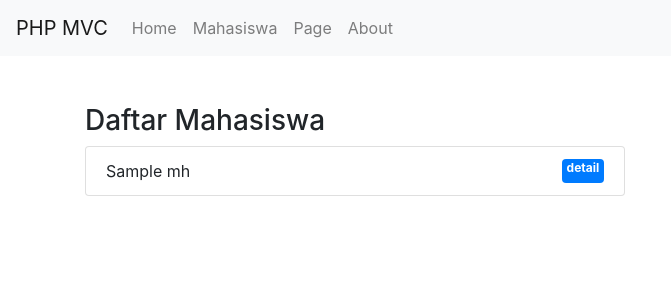
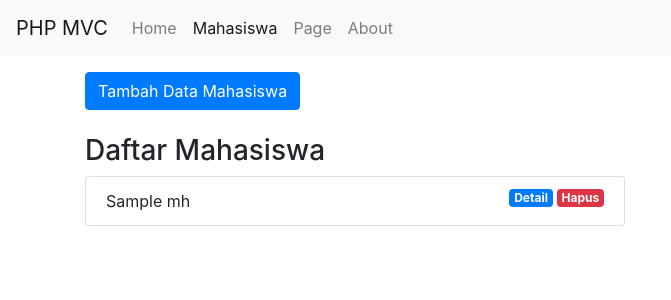
Before and after one commit to rez-f/phpmvc, a PHP site: the page made by app/views/mahasiswa/index.php in a window 1280 px wide. Shown: the top 300 px of the page, without its empty margins (0-671 px from the left). Run offline with PHP 8.4, Linux system fonts and the light colour scheme; the template is opened without the code that fills it: most values are stand-ins (such as "Sample title", 1, 10 or a date in 2020); some libraries are stand-ins or nearby versions.

Commit message:
Add Flash Message and Delete
Add flash message and delete data from database function

```diff
--- a/app/core/Database.php
+++ b/app/core/Database.php
@@ -65,6 +65,11 @@ class Database{
         $this->execute();
         return $this->stmt->fetch(PDO::FETCH_ASSOC);
     }
+
+    public function rowCount()
+    {
+        return $this->stmt->rowCount();
+    }
 }
 
 ?>
--- a/app/init.php
+++ b/app/init.php
@@ -3,6 +3,7 @@
 	require_once 'core/App.php';
 	require_once 'core/Controller.php';
 	require_once 'core/Database.php';
+	require_once 'core/Flasher.php';
 
 	require_once 'config/config.php';
  ?>
--- a/app/views/mahasiswa/index.php
+++ b/app/views/mahasiswa/index.php
@@ -1,17 +1,72 @@
-<div class="container mt-5">
+<script>
+   var select = document.getElementsByTagName('a')[2];
+   select.classList.add('active');
+</script>
+<div class="container mt-3">
 
    <div class="row">
-        <div class="col-6">
+      <div class="col-lg-6">
+         <?php Flasher::flash(); ?>
+      </div>
+   </div>
+   <div class="row">
+      <div class="col-lg-6">
+         <button type="button" class="btn btn-primary" data-toggle="modal" data-target="#formModal">
+         Tambah Data Mahasiswa
+         </button>
+         <br><br>
          <h3>Daftar Mahasiswa</h3>
          <ul class="list-group">
             <?php foreach ($data['mhs'] as $mhs): ?>
-                <li class="list-group-item d-flex justify-content-between align-item-center">
+            <li class="list-group-item">
                <?= $mhs['nama']; ?>
-                    <a href="<?= BASEURL ?>/mahasiswa/detail/<?= $mhs['id'] ?>" class="badge badge-primary">detail</a>
+               <a href="<?= BASEURL ?>/mahasiswa/hapus/<?= $mhs['id'] ?>" class="badge badge-danger float-right ml-1" onclick="return confirm('yakin?');">Hapus</a>
+               <a href="<?= BASEURL ?>/mahasiswa/detail/<?= $mhs['id'] ?>" class="badge badge-primary float-right ml-1">Detail</a>
             </li>
             <?php endforeach; ?>
          </ul>
-
       </div>
    </div>
 </div>
+<div class="modal fade" id="formModal" tabindex="-1" role="dialog" aria-labelledby="judulModal" aria-hidden="true">
+   <div class="modal-dialog" role="document">
+      <div class="modal-content">
+         <div class="modal-header">
+            <h5 class="modal-title" id="judulModal">Tambah Data Mahasiswa</h5>
+            <button type="button" class="close" data-dismiss="modal" aria-label="Close">
+            <span aria-hidden="true">&times;</span>
+            </button>
+         </div>
+         <div class="modal-body">
+            <form action="<?= BASEURL; ?>/mahasiswa/tambah" method="POST">
+               <div class="form-group">
+                  <label for="nama">Nama</label>
+                  <input type="text" class="form-control" id="nama"   name="nama">
+               </div>
+               <div class="form-group">
+                  <label for="nrp">NRP</label>
+                  <input type="number" class="form-control" id="nrp"   name="nrp">
+               </div>
+               <div class="form-group">
+                  <label for="email">Email</label>
+                  <input type="email" class="form-control" id="email"   name="email">
+               </div>
+               <div class="form-group">
+                  <label for="Jurusan">Jurusan</label>
+                  <select class="form-control" id="Jurusan" name="jurusan">
+                     <option value="">Teknik Informatika</option>
+                     <option value="">Teknik Mesin</option>
+                     <option value="">Teknik Pangan</option>
+                     <option value="">Teknik Planologi</option>
+                     <option value="">Teknik Lingkungan</option>
+                  </select>
+               </div>
+         </div>
+         <div class="modal-footer">
+         <button type="button" class="btn btn-secondary" data-dismiss="modal">Close</button>
+         <button type="submit" class="btn btn-primary">Tambah Data</button>
+         </form>
+         </div>
+      </div>
+   </div>
+</div>
--- a/public/index.php
+++ b/public/index.php
@@ -1,4 +1,5 @@
 <?php
+if( !session_id() ) session_start();
 
 require_once '../app/init.php';
 $app = new App;
```
Also changed, not shown: app/controllers/Mahasiswa.php (+24 -0 lines), app/core/Flasher.php (added, +29 -0 lines), app/models/Mahasiswa_model.php (+26 -0 lines). Lines whose indentation alone changed are shown as unchanged.
